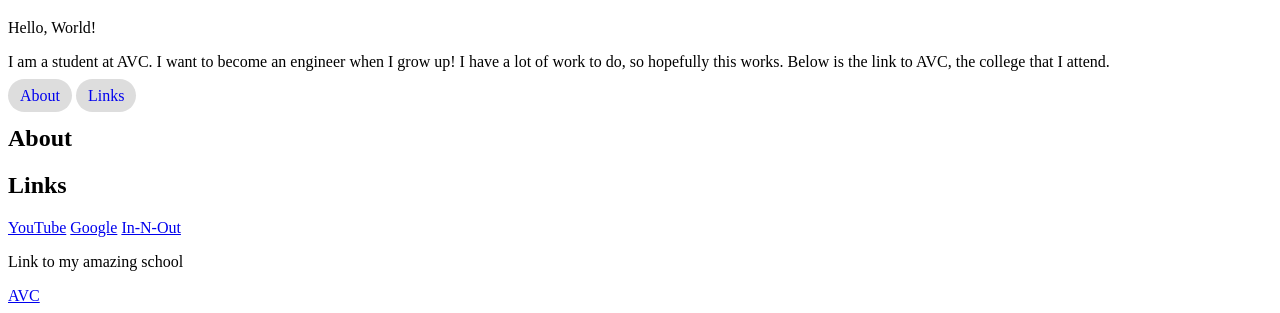
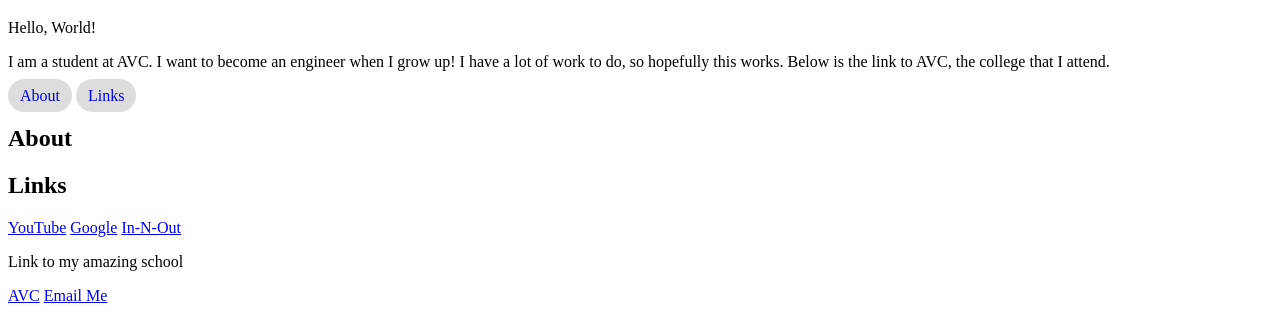
Before and after one commit to KathysMacGit/KathysMacGit.github.io, a plain HTML site: page index.html in a window 1280 px wide. Shown: the part 705-1018 px from the top of the page. Drawn offline with Linux system fonts and the light colour scheme.

Commit message:
Add mailto link

```diff
--- a/index.html
+++ b/index.html
@@ -16,3 +16,5 @@
 
 <p>Link to my amazing school</p>
 <a href="https://avc.edu">AVC</a>
+
+<a href="mailto:jli2@students.avc.edu">Email Me</a>
```
